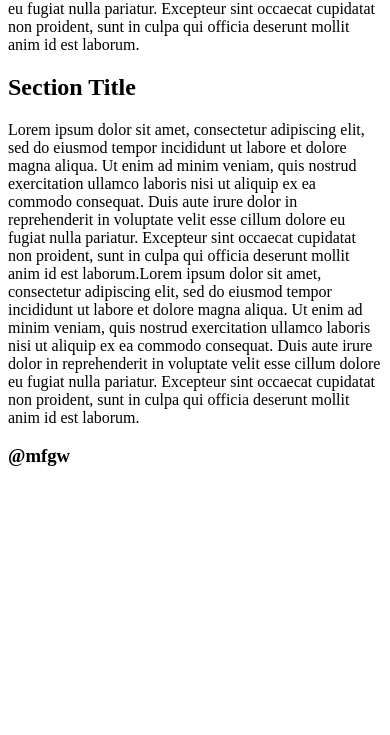
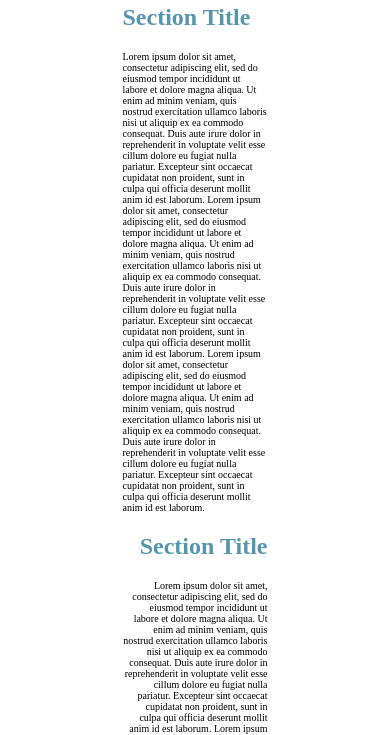
Before and after one commit to zammcne/mobile-friendly-practice, a plain HTML site: page index.html in a window 390 px wide. Shown: the part 366-1101 px from the top of the page. Before the commit the page ends 852 px from the top, so only its background shows below. Drawn offline with Linux system fonts and the light colour scheme.

Commit message:
drafted css/style for mobile-friendly-practice

```diff
--- a/css/style.css
+++ b/css/style.css
@@ -0,0 +1,59 @@
+style
+*   {
+    box-sizing: border-box;
+}
+
+body    {
+    margin: 50px;
+}
+
+nav {
+    background-color: rgb(55, 171, 209);
+    color: white;
+    height: 300px;
+}
+
+footer {
+    background-color: rgb(9, 52, 70);
+    color: white;
+    padding: 30px;
+    border-radius: 20px;
+    font-size: x-small;
+}
+
+h1  {
+    text-align: center;
+    font-display: white;
+    padding: 180px;
+}
+
+.hd1    {
+    text-align: left;
+    margin-left: 25%;
+    color:  rgb(87, 149, 170);
+}
+
+.hd2    {
+    text-align: right;
+    margin-right: 25%;
+    color: rgb(87, 149, 170);
+}
+
+.px1 {
+    text-align: left;
+    margin-right: 25%;
+    margin-left: 25%;
+    font-size: x-small;
+}
+
+.px2 {
+    text-align: right;
+    margin-right: 25%;
+    margin-left: 25%;
+    font-size: x-small;
+}
+
+h3   {
+    text-align: center;
+    padding-top: 50px;
+}
--- a/index.html
+++ b/index.html
@@ -4,6 +4,8 @@
     <meta charset="UTF-8">
     <meta http-equiv="X-UA-Compatible" content="IE=edge">
     <meta name="viewport" content="width=device-width, initial-scale=1.0">
+    <script src="https://kit.fontawesome.com/5714e6519c.js" crossorigin="anonymous"></script>
+    <link rel="stylesheet" class="style" href="css/style.css">
     <title><take-home></title>
 </head>
 <body>
@@ -16,16 +18,32 @@
         <div>
             <article>
                 <section>
-                    <h2>Section Title</h2>
-                    <p>Lorem ipsum dolor sit amet, consectetur adipiscing elit, sed do eiusmod tempor incididunt ut labore et dolore magna aliqua. Ut enim ad minim veniam, quis nostrud exercitation ullamco laboris nisi ut aliquip ex ea commodo consequat. Duis aute irure dolor in reprehenderit in voluptate velit esse cillum dolore eu fugiat nulla pariatur.
-                        Excepteur sint occaecat cupidatat non proident, sunt in culpa qui officia deserunt mollit anim id est laborum.Lorem ipsum dolor sit amet, consectetur adipiscing elit, sed do eiusmod tempor incididunt ut labore et dolore magna aliqua. Ut enim ad minim veniam, quis nostrud exercitation ullamco laboris nisi ut aliquip ex ea commodo consequat.
+                    <div class="hd1"><h2>Section Title</h2></div>
+                    <p class="px1">Lorem ipsum dolor sit amet, consectetur adipiscing elit, sed do eiusmod tempor incididunt ut labore et dolore magna aliqua.
+                        Ut enim ad minim veniam, quis nostrud exercitation ullamco laboris nisi ut aliquip ex ea commodo consequat.
+                        Duis aute irure dolor in reprehenderit in voluptate velit esse cillum dolore eu fugiat nulla pariatur.
+                        Excepteur sint occaecat cupidatat non proident, sunt in culpa qui officia deserunt mollit anim id est laborum.
+                        Lorem ipsum dolor sit amet, consectetur adipiscing elit, sed do eiusmod tempor incididunt ut labore et dolore magna aliqua.
+                        Ut enim ad minim veniam, quis nostrud exercitation ullamco laboris nisi ut aliquip ex ea commodo consequat.
+                        Duis aute irure dolor in reprehenderit in voluptate velit esse cillum dolore eu fugiat nulla pariatur.
+                        Excepteur sint occaecat cupidatat non proident, sunt in culpa qui officia deserunt mollit anim id est laborum.
+                        Lorem ipsum dolor sit amet, consectetur adipiscing elit, sed do eiusmod tempor incididunt ut labore et dolore magna aliqua.
+                        Ut enim ad minim veniam, quis nostrud exercitation ullamco laboris nisi ut aliquip ex ea commodo consequat.
                         Duis aute irure dolor in reprehenderit in voluptate velit esse cillum dolore eu fugiat nulla pariatur.
                         Excepteur sint occaecat cupidatat non proident, sunt in culpa qui officia deserunt mollit anim id est laborum.</p>
                 </section>
                 <section>
-                    <h2>Section Title</h2>
-                    <p>Lorem ipsum dolor sit amet, consectetur adipiscing elit, sed do eiusmod tempor incididunt ut labore et dolore magna aliqua. Ut enim ad minim veniam, quis nostrud exercitation ullamco laboris nisi ut aliquip ex ea commodo consequat. Duis aute irure dolor in reprehenderit in voluptate velit esse cillum dolore eu fugiat nulla pariatur.
-                        Excepteur sint occaecat cupidatat non proident, sunt in culpa qui officia deserunt mollit anim id est laborum.Lorem ipsum dolor sit amet, consectetur adipiscing elit, sed do eiusmod tempor incididunt ut labore et dolore magna aliqua. Ut enim ad minim veniam, quis nostrud exercitation ullamco laboris nisi ut aliquip ex ea commodo consequat.
+                    <div class="hd2"><h2>Section Title</h2></div>
+                    <p class="px2">Lorem ipsum dolor sit amet, consectetur adipiscing elit, sed do eiusmod tempor incididunt ut labore et dolore magna aliqua.
+                        Ut enim ad minim veniam, quis nostrud exercitation ullamco laboris nisi ut aliquip ex ea commodo consequat.
+                        Duis aute irure dolor in reprehenderit in voluptate velit esse cillum dolore eu fugiat nulla pariatur.
+                        Excepteur sint occaecat cupidatat non proident, sunt in culpa qui officia deserunt mollit anim id est laborum.
+                        Lorem ipsum dolor sit amet, consectetur adipiscing elit, sed do eiusmod tempor incididunt ut labore et dolore magna aliqua.
+                        Ut enim ad minim veniam, quis nostrud exercitation ullamco laboris nisi ut aliquip ex ea commodo consequat.
+                        Duis aute irure dolor in reprehenderit in voluptate velit esse cillum dolore eu fugiat nulla pariatur.
+                        Excepteur sint occaecat cupidatat non proident, sunt in culpa qui officia deserunt mollit anim id est laborum.
+                        Lorem ipsum dolor sit amet, consectetur adipiscing elit, sed do eiusmod tempor incididunt ut labore et dolore magna aliqua.
+                        Ut enim ad minim veniam, quis nostrud exercitation ullamco laboris nisi ut aliquip ex ea commodo consequat.
                         Duis aute irure dolor in reprehenderit in voluptate velit esse cillum dolore eu fugiat nulla pariatur.
                         Excepteur sint occaecat cupidatat non proident, sunt in culpa qui officia deserunt mollit anim id est laborum.</p>
                 </section>
@@ -33,7 +51,9 @@
         </div>
     </main>
     <footer>
-        <h3>@mfgw</h3>
+        <div>
+            <h3>@mfgw</h3>
+        </div>
     </footer>
 </body>
 </html>
```
